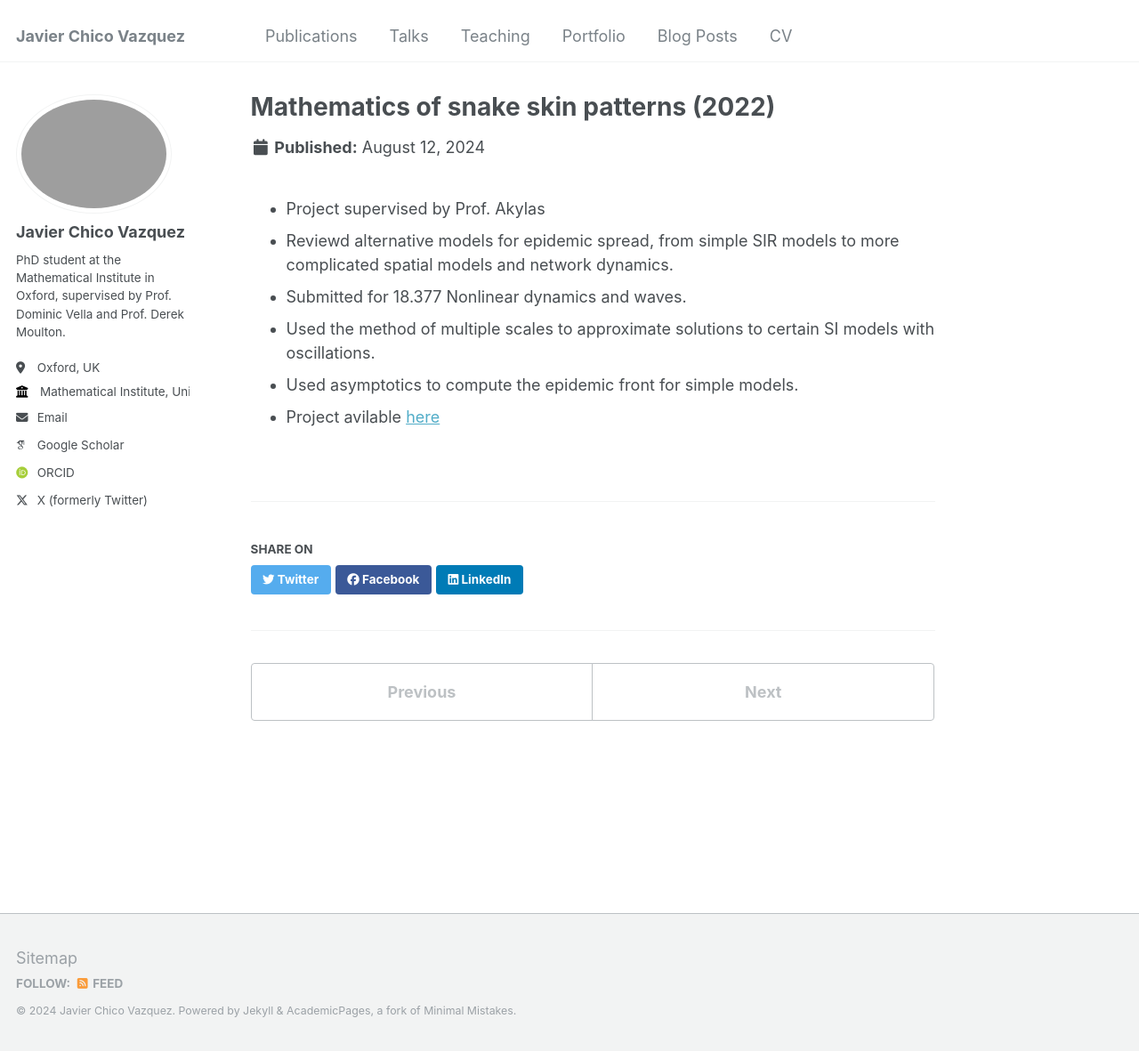
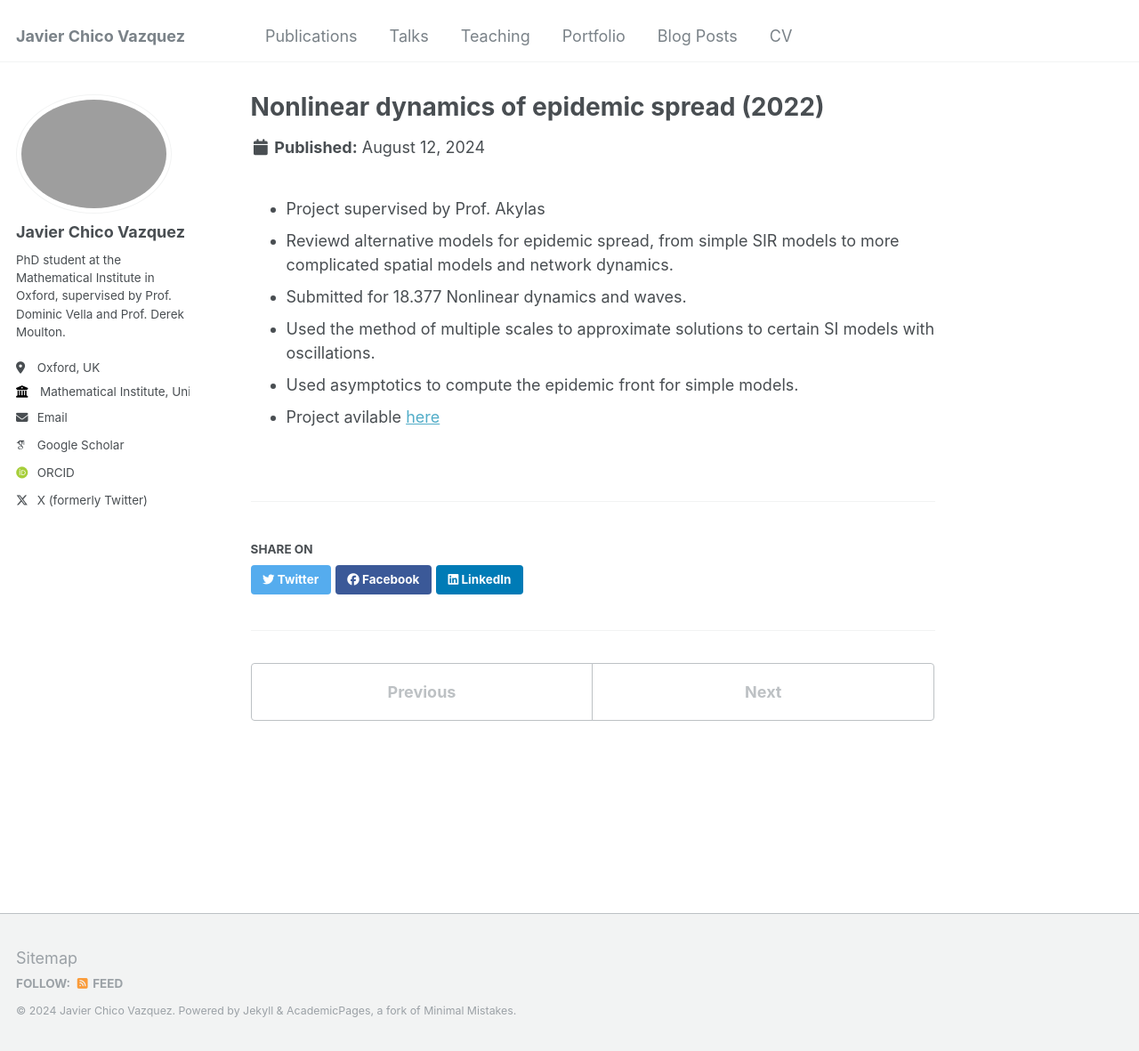
Before and after one commit to JavierChico/JavierChico.github.io, a Jekyll site: the page built from _portfolio/nonlinear_dynamics.md, in a window 1280 px wide and 1181 px high. Shown: the whole window at 89% size. Built offline with Jekyll 4.4.1, drawn with Linux system fonts in a browser that asks for light colours; some web fonts are replaced.

Commit message:
Update nonlinear_dynamics.md

```diff
--- a/_portfolio/nonlinear_dynamics.md
+++ b/_portfolio/nonlinear_dynamics.md
@@ -1,6 +1,6 @@
 ---
-title: "Mathematics of snake skin patterns (2022)"
-excerpt: ""
+title: "Nonlinear dynamics of epidemic spread (2022)"
+excerpt: "![weakly_nl!](/images/weakly_nl.png)"
 collection: portfolio
 ---
 
```
